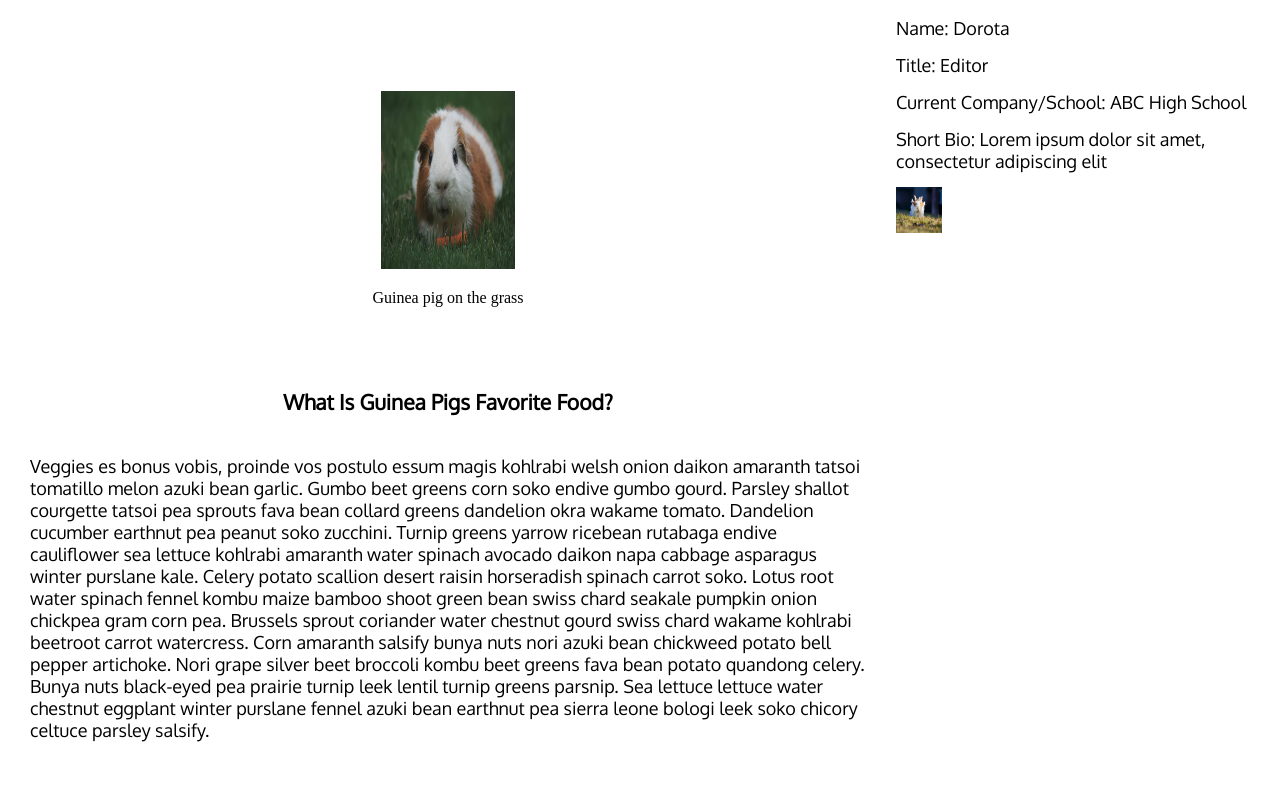
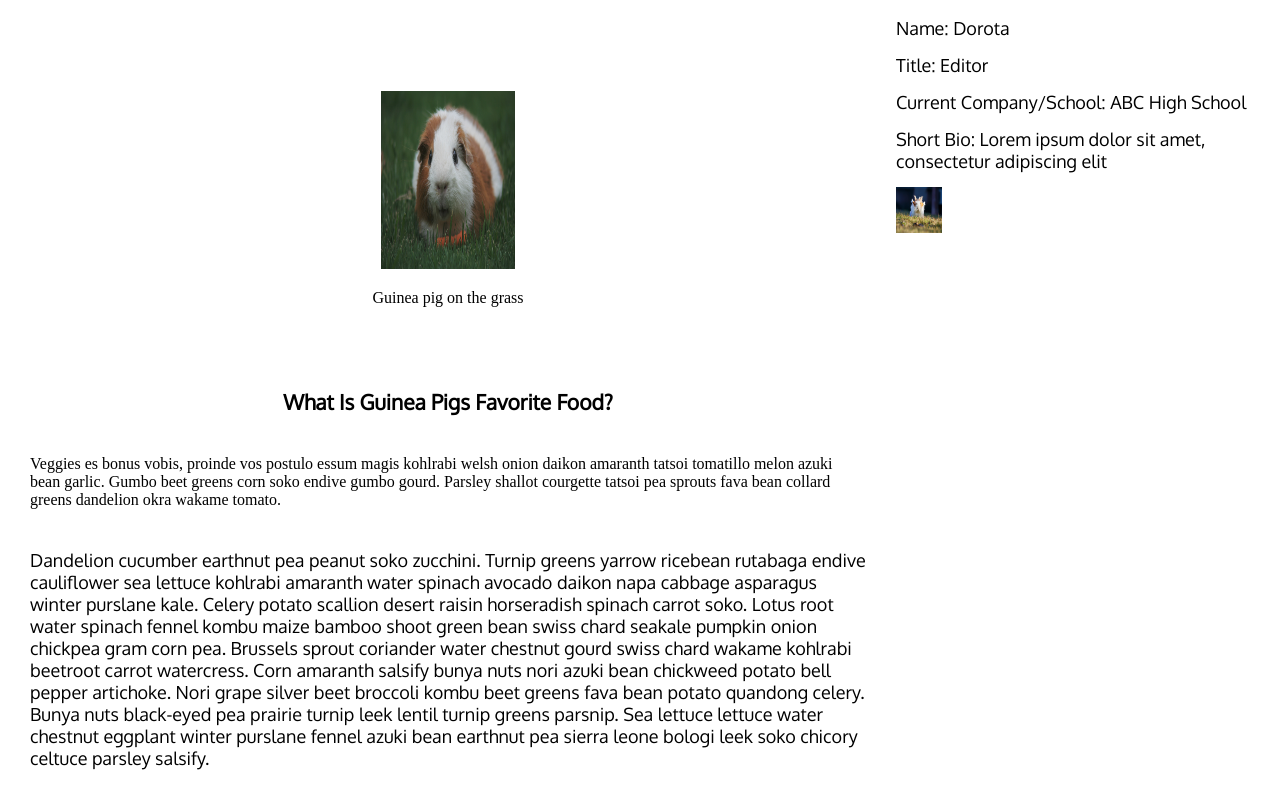
Before and after one commit to dorotan/guinea-pig-blog, a website: page blog-post.html in a window 1280 px wide. Shown: the part 97-885 px from the top of the page. Drawn offline with Linux system fonts and the light colour scheme.

Commit message:
Add blockquote tag

```diff
--- a/blog-post.html
+++ b/blog-post.html
@@ -25,10 +25,13 @@
                     <figcaption>Guinea pig on the grass</figcaption>
                 </figure>
                 <h3>What Is Guinea Pigs Favorite Food?</h3>
-                <p>Veggies es bonus vobis, proinde vos postulo essum magis kohlrabi welsh onion daikon
+                <blockquote cite="https://veggieipsum.com/">
+                    Veggies es bonus vobis, proinde vos postulo essum magis kohlrabi welsh onion daikon
                     amaranth tatsoi tomatillo melon azuki bean garlic. Gumbo beet greens corn soko
                     endive gumbo gourd. Parsley shallot courgette tatsoi pea sprouts fava bean collard
-                    greens dandelion okra wakame tomato. Dandelion cucumber earthnut pea peanut soko
+                    greens dandelion okra wakame tomato.
+                </blockquote>
+                <p>Dandelion cucumber earthnut pea peanut soko
                     zucchini. Turnip greens yarrow ricebean rutabaga endive cauliflower sea lettuce
                     kohlrabi amaranth water spinach avocado daikon napa cabbage asparagus winter purslane
                     kale. Celery potato scallion desert raisin horseradish spinach carrot soko. Lotus
--- a/styles/sections/_post.scss
+++ b/styles/sections/_post.scss
@@ -12,7 +12,7 @@
             margin: 20px 0;
         }
 
-        p {
+        p, blockquote {
             margin: 20px 30px;
         }
 
```
Also changed, not shown: styles/main.css.
